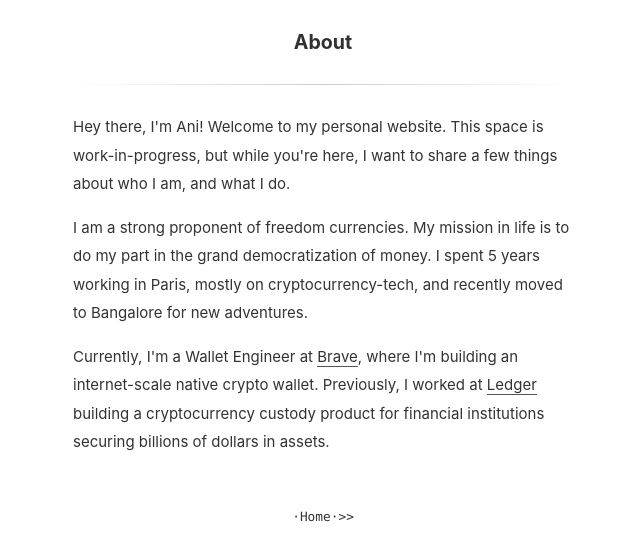
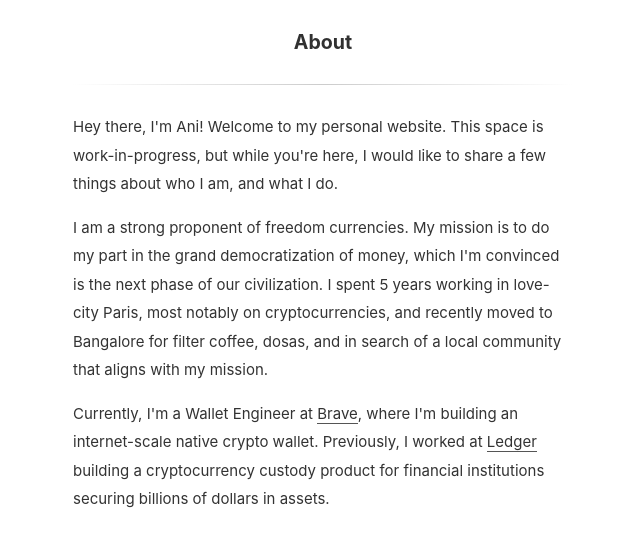
Before and after one commit to onyb/onyb.github.io, a Gatsby site: page /about in a window 1280 px wide. Shown: the part 96-653 px from the top of the page, without its empty margins (317-957 px from the left). Built offline with nearby package versions, Linux system fonts and the light colour scheme; Gatsby itself is replaced by a stand-in of ours; some packages are replaced by stand-ins of ours.

Commit message:
Small updates to about text and dates

```diff
--- a/src/pages/about.md
+++ b/src/pages/about.md
@@ -2,13 +2,17 @@
 title: About
 ---
 
-Hey there, I'm Ani! Welcome to my personal website. This space is work-in-progress,
-but while you're here, I want to share a few things about who I am, and what I do.
+Hey there, I'm Ani! Welcome to my personal website. This space is
+work-in-progress, but while you're here, I would like to share a few things
+about who I am, and what I do.
 
-I am a strong proponent of freedom currencies. My mission in life is to do my part in the grand democratization
-of money. I spent 5 years working in Paris, mostly on cryptocurrency-tech, and recently moved
-to Bangalore for new adventures.
+I am a strong proponent of freedom currencies. My mission is to do my part in
+the grand democratization of money, which I'm convinced is the next phase of
+our civilization. I spent 5 years working in love-city Paris, most notably on
+cryptocurrencies, and recently moved to Bangalore for filter coffee, dosas,
+and in search of a local community that aligns with my mission.
 
-Currently, I'm a Wallet Engineer at [Brave](https://brave.com), where I'm building an internet-scale native crypto
-wallet. Previously, I worked at [Ledger](https://ledger.com) building a cryptocurrency custody product for financial
-institutions securing billions of dollars in assets.
+Currently, I'm a Wallet Engineer at [Brave](https://brave.com), where I'm
+building an internet-scale native crypto wallet. Previously, I worked at
+[Ledger](https://ledger.com) building a cryptocurrency custody product for
+financial institutions securing billions of dollars in assets.
```
Also changed, not shown: src/components/extern.js (+6 -6 lines).
